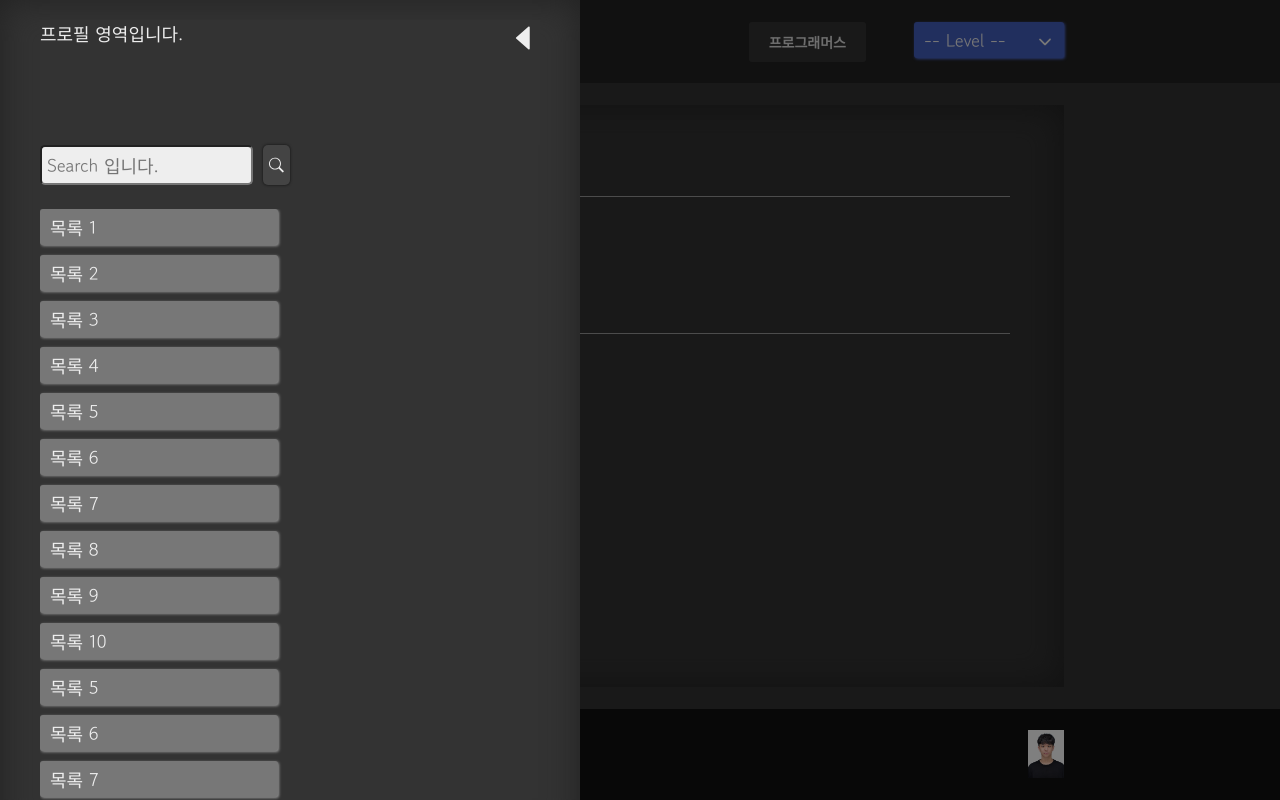
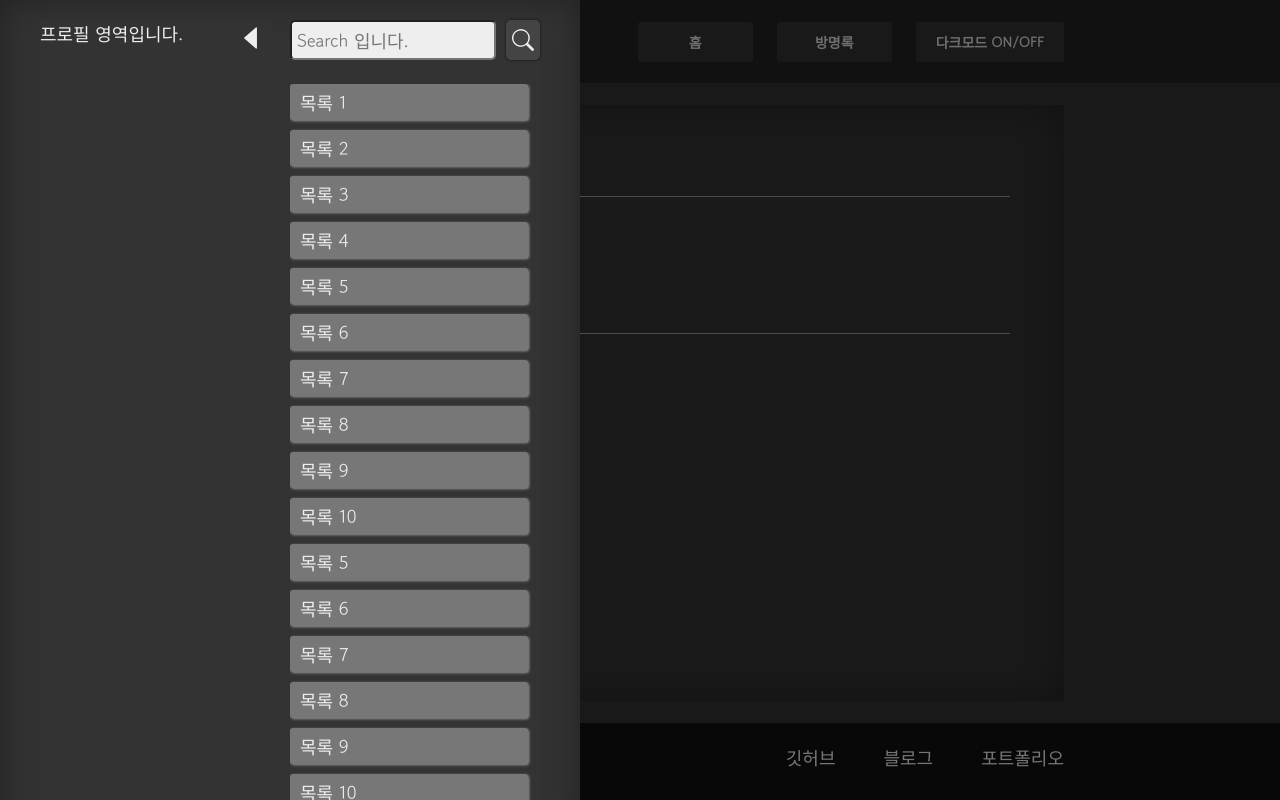
Before and after one commit to Wisesaturn/Solve-Problem-detail, a React (Create React App) app: page / in a window 1280 px wide. Both pictures are taken after a click on the icon 236 px from the left and 42 px from the top of the page. Built offline with nearby package versions, Linux system fonts and the light colour scheme.

Commit message:
Sidebar Layout 제작 및 메인 페이지 기능 추가/제거

```diff
--- a/src/css/Footer.scss
+++ b/src/css/Footer.scss
@@ -1,18 +1,28 @@
 .Footer {
     display : flex;
-    justify-content: space-between;
 
     background-color : #111;
+
     margin-top : auto;
-    flex : none;
 
     padding : 1.2rem 12rem;
     font-size : 12px;
 
     white-space : pre-wrap;
 
-    > img {
-        width : 36px;
-        height : 48px;
+    .Wrap_SNS {
+        margin-left : auto;
+        display : flex;
+        background-color : inherit;
+
+        > .SNS {
+            background-color : inherit;
+            margin-left : 48px;
+        }
+
+        > img {
+            width : 36px;
+            height : 48px;
+        }
     }
 }
--- a/src/css/Menu.scss
+++ b/src/css/Menu.scss
@@ -10,7 +10,7 @@
 
         display : inline-block;
 
-        margin-right : 24px;
+        margin-left : 24px;
         padding : 10px 20px;
 
         background-color : #333;
--- a/src/css/Navigator.scss
+++ b/src/css/Navigator.scss
@@ -1,7 +1,7 @@
 .Navigator_Wrap {
     display : flex;
-    flex-direction: column;
-    flex : none;
+    flex-direction: row;
+    flex : 1;
 
     position : fixed;
     top : 0;
@@ -31,8 +31,20 @@
         }
     animation: navigator .3s ease-out forwards;
 
+    > .Navigator_First {
+        width : 50%;
+    }
+
+    > .Navigator_Second {
+        display : flex;
+        flex-direction: column;
+
+        width : 50%;
+        margin-left : 24px;
+
         .Navigator {
             width : 250px;
+            height : 90%;
 
             overflow-x : hidden;
             overflow-y : scroll;
@@ -68,7 +80,7 @@
             padding-bottom : 24px;
 
             > input {
-            width : 100%;
+                width : 90%;
 
                 margin-right : 10px;
                 padding : 5px 0px 5px 5px;
@@ -81,7 +93,7 @@
 
             > svg {
                 height : 100%;
-            float : right;
+                width : 10%;
                 padding : 0px 6px;
 
                 background-color : #444;
@@ -116,3 +128,4 @@
             }
         }
     }
+}
--- a/src/js/Content.jsx
+++ b/src/js/Content.jsx
@@ -11,7 +11,7 @@ function Content() {
 
     return (
         <div className="Content">
-            <Overlay visible={check}/>
+            <Overlay visible={check} onMouseOver={ () => {setCheck(false)} }/>
             <Navigator />
             <Data />
         </div>
--- a/src/js/Footer.jsx
+++ b/src/js/Footer.jsx
@@ -7,7 +7,17 @@ function Footer() {
         <div className="Footer">
            © 2022 Wisesaturn. Powered by Github with ReactJS <br/>
            Thanks to Myself by 맨 땅에 헤딩
-            <img src={Profile} />
+           <div className="Wrap_SNS">
+                <div className="SNS">
+                    깃허브
+                </div>
+                <div className="SNS">
+                    블로그
+                </div>
+                <div className="SNS">
+                    포트폴리오
+                </div>
+            </div>
         </div>
     );
 }
--- a/src/js/Header.jsx
+++ b/src/js/Header.jsx
@@ -28,7 +28,6 @@ function Header() {
             <Sitebar />
             <h1>재한쓰 풀이 모음집</h1>
             <Menu />
-            <Level />
         </div>
     );
 }
--- a/src/js/Menu.jsx
+++ b/src/js/Menu.jsx
@@ -5,7 +5,13 @@ const Menu = () => {
     return (
         <div className="MenuSpace_wrap">
             <div className="MenuSpace">
-                프로그래머스
+                홈
+            </div>
+            <div className="MenuSpace">
+                방명록
+            </div>
+            <div className="MenuSpace">
+                다크모드 ON/OFF
             </div>
         </div>
     );
--- a/src/js/Navigator.jsx
+++ b/src/js/Navigator.jsx
@@ -15,8 +15,10 @@ const Navigator = () => {
             // attribute 오류 수정
             // 그냥 visible={check}로 넣으면 type이 안 정해져 있어서 오류 남!
             style={Sitebar_style}>
-
+            <div className="Navigator_First">
                 <Profile />
+            </div>
+            <div className="Navigator_Second">
                 <Search />
                 <div className="Navigator">
                     <li>목록 1</li>
@@ -49,6 +51,7 @@ const Navigator = () => {
                     <li>목록 끝-----</li>
                 </div>
             </div>
+        </div>
     )
 }
 
```
Lines whose indentation alone changed are shown as unchanged.
